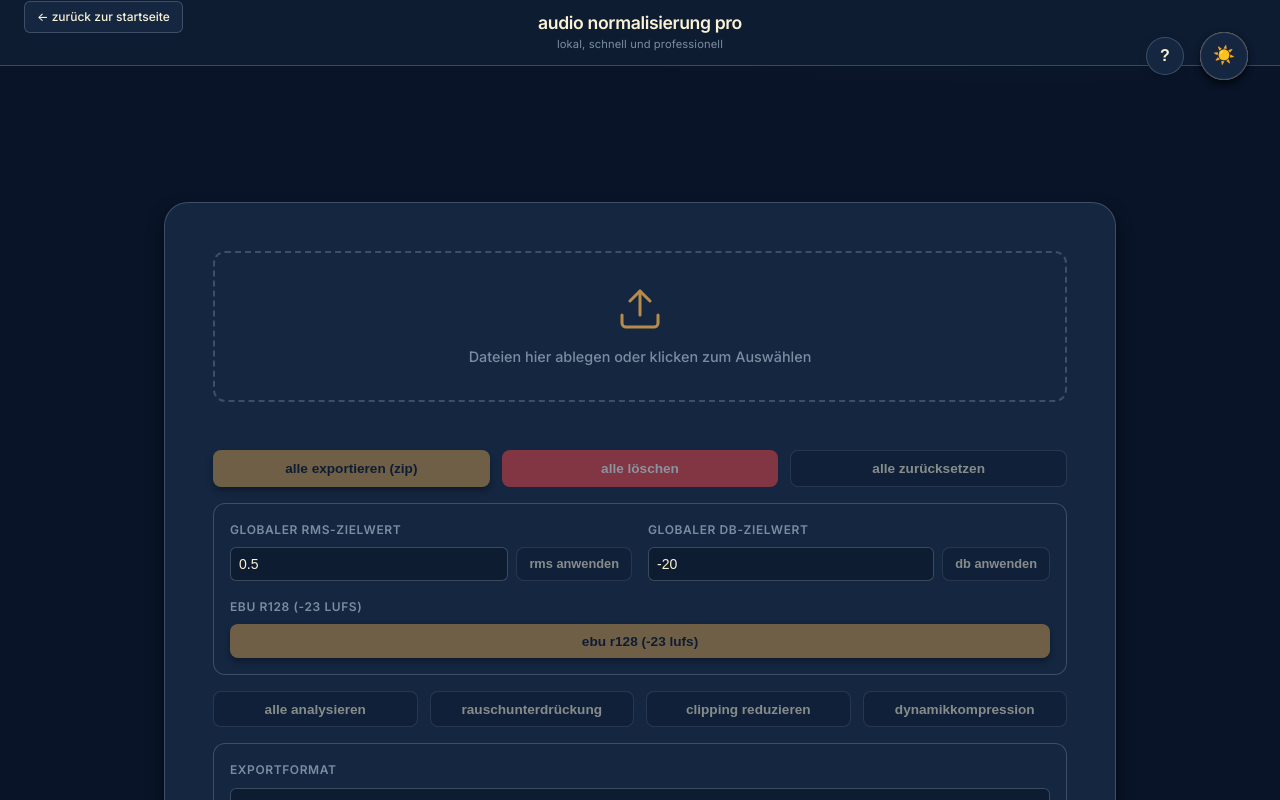
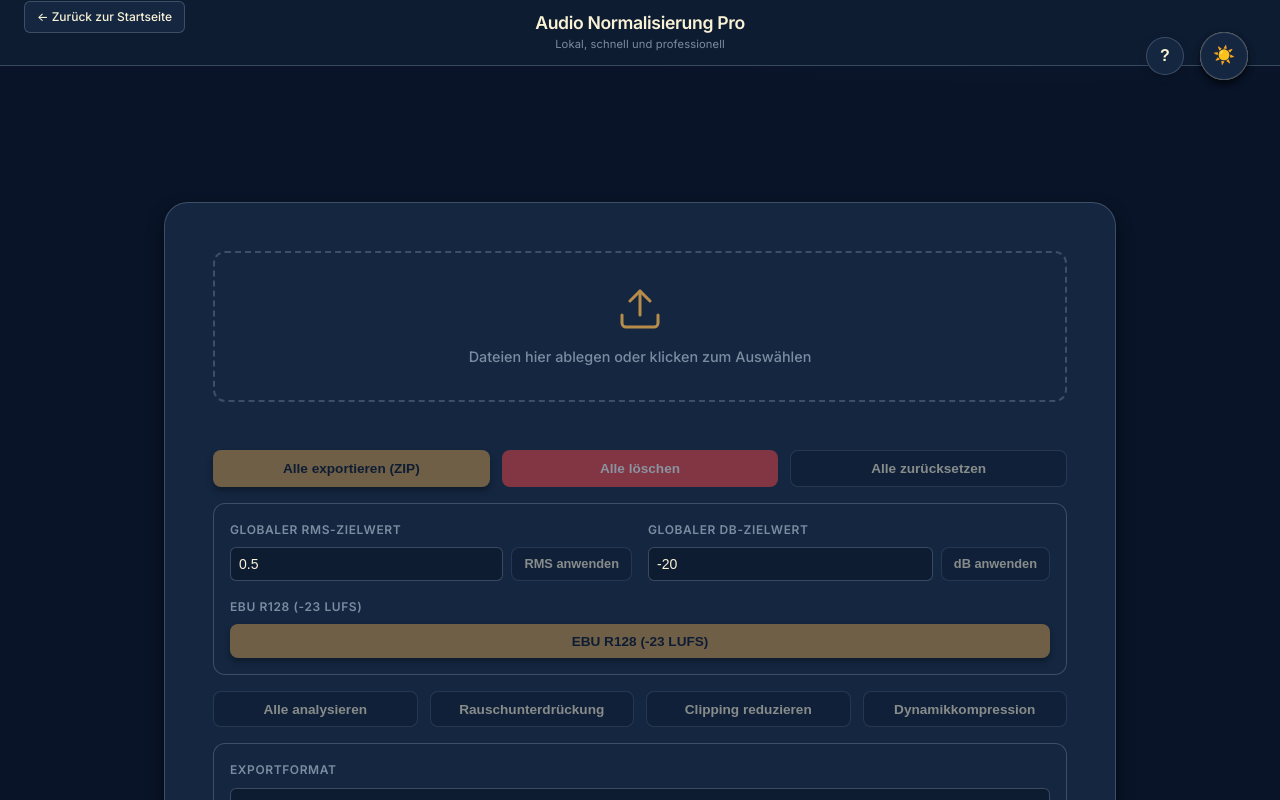
Before and after one commit to KodiniTools/Audio-Normalizer, a Vue app: page /audionormalisierer/app in a window 1280 px wide. Shown: the top 800 px of the page. Built offline with nearby package versions, Linux system fonts and the light colour scheme.

Commit message:
Fix German capitalization in AudioApp, AudioFileItem, LandingPage, and global styles
Removed text-transform: lowercase from all remaining components to
preserve correct German noun capitalization (Gross/Kleinschreibung).

https://claude.ai/code/session_01BY9q4Jmu7SWCoGUt9wqGkn

```diff
--- a/src/assets/styles.css
+++ b/src/assets/styles.css
@@ -239,7 +239,7 @@ a:hover {
   cursor: pointer;
   transition: all var(--transition-base);
   text-decoration: none;
-  text-transform: lowercase;
+  text-transform: none;
 }
 
 .btn-primary {
@@ -983,7 +983,7 @@ a:hover {
   font-weight: 600;
   cursor: pointer;
   transition: all var(--transition-base);
-  text-transform: lowercase;
+  text-transform: none;
 }
 
 .apply-btn:hover {
--- a/src/components/AudioFileItem.vue
+++ b/src/components/AudioFileItem.vue
@@ -248,7 +248,7 @@ const togglePlayback = () => {
   transition: all 0.2s ease;
   align-self: end;
   white-space: nowrap;
-  text-transform: lowercase;
+  text-transform: none;
 }
 
 .apply-btn:hover {
@@ -335,7 +335,7 @@ const togglePlayback = () => {
   cursor: pointer;
   transition: all 0.2s ease;
   white-space: nowrap;
-  text-transform: lowercase;
+  text-transform: none;
 }
 
 .control-btn.primary {
--- a/src/views/AudioApp.vue
+++ b/src/views/AudioApp.vue
@@ -299,7 +299,7 @@ const statusIcons = {
   font-size: 0.75rem;
   font-weight: 500;
   transition: all 0.2s ease;
-  text-transform: lowercase;
+  text-transform: none;
 }
 
 .back-link:hover {
@@ -317,7 +317,7 @@ const statusIcons = {
   font-weight: 600;
   color: var(--text-primary);
   margin: 0;
-  text-transform: lowercase;
+  text-transform: none;
   letter-spacing: -0.02em;
 }
 
@@ -325,7 +325,7 @@ const statusIcons = {
   font-size: 0.7rem;
   color: var(--text-secondary);
   margin: 0.15rem 0 0 0;
-  text-transform: lowercase;
+  text-transform: none;
   letter-spacing: 0.01em;
 }
 
@@ -421,7 +421,7 @@ const statusIcons = {
   cursor: pointer;
   transition: all 0.2s ease;
   white-space: nowrap;
-  text-transform: lowercase;
+  text-transform: none;
 }
 
 .btn:hover {
--- a/src/views/LandingPage.vue
+++ b/src/views/LandingPage.vue
@@ -262,7 +262,7 @@ const toggleFaq = (faq) => {
   font-weight: 500;
   text-decoration: none;
   transition: all 0.25s;
-  text-transform: lowercase;
+  text-transform: none;
   letter-spacing: 0.02em;
   box-shadow: 0 2px 10px rgba(201, 152, 77, 0.25);
 }
```
